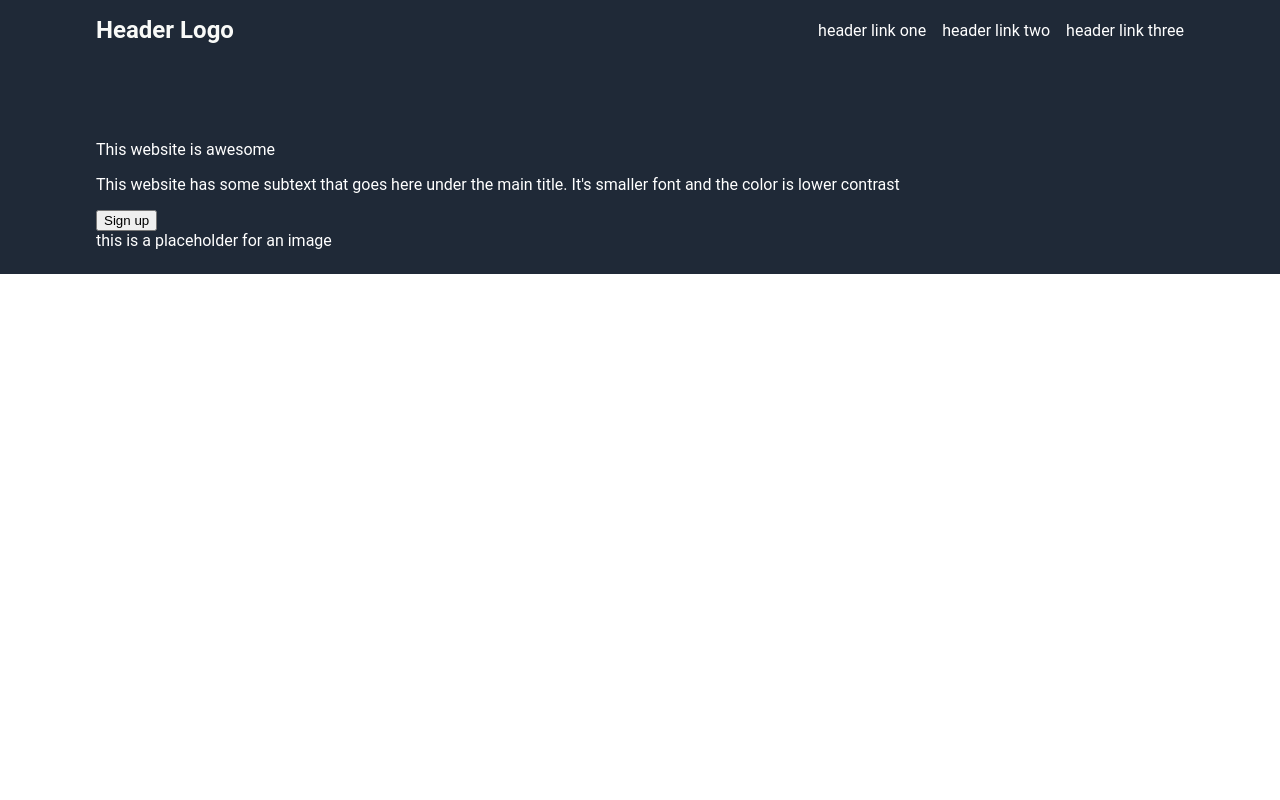
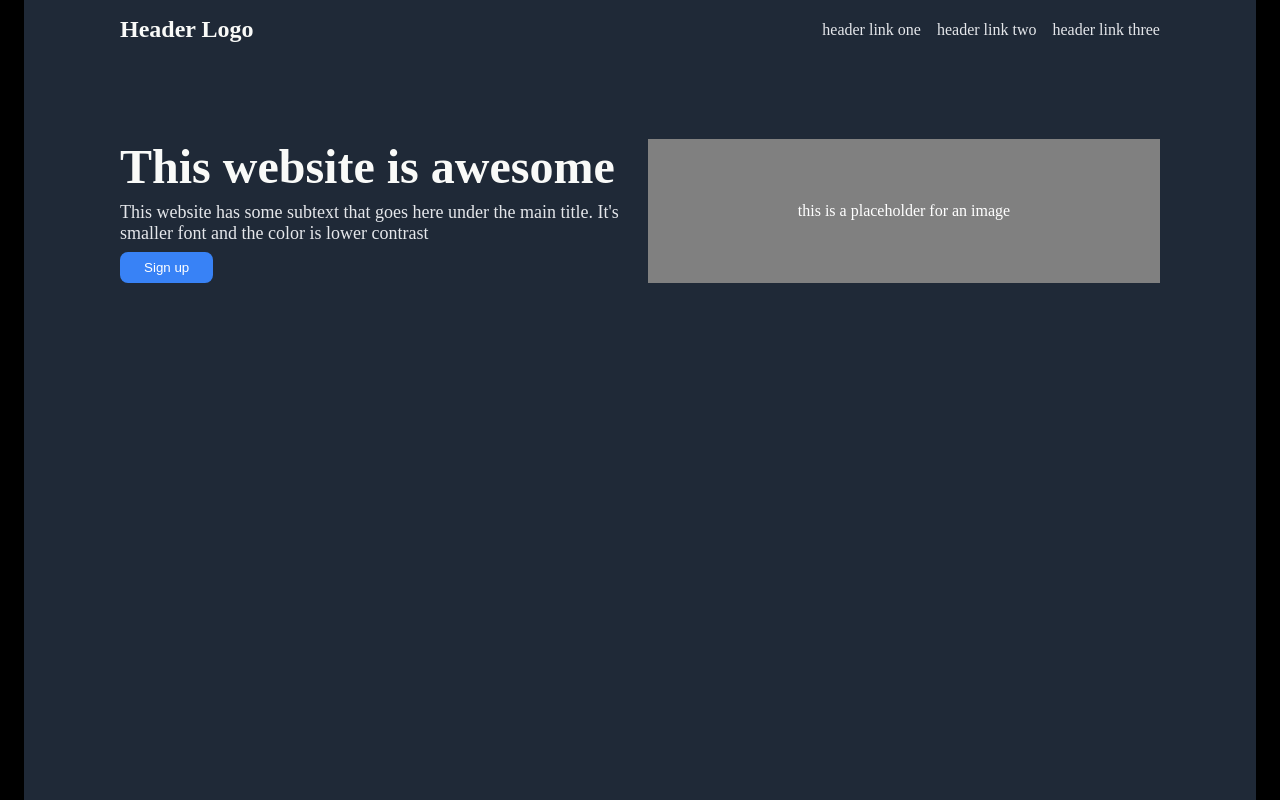
Before and after one commit to MadMysteriX/landing-page, a plain HTML site: page index.html in a window 1280 px wide. Shown: the top 800 px of the page. Drawn offline with Linux system fonts and the light colour scheme.

Commit message:
Finish css for header

```diff
--- a/index.html
+++ b/index.html
@@ -11,16 +11,20 @@
     <header>
      <nav>
         <div class="logo">Header Logo</div>
-        <ul class="nav">
+        <ul class="links">
             <li> header link one</li>
             <li> header link two</li>
             <li> header link three</li>
         </ul>
      </nav>
-        <div class="maintext">This website is awesome</div>
+     <div class="hero">
+      <div class="text">
+        <p class="maintext">This website is awesome</p>
         <p class="subtext"> This website has some subtext that goes here under the main title. It's smaller font and the color is lower contrast</p>
         <button class="signup"> Sign up</button>
+      </div>
         <div class="image"> this is a placeholder for an image</div>
+     </div>
     </header>
 </body>
 </html>
--- a/styles/styles.css
+++ b/styles/styles.css
@@ -1,31 +1,72 @@
+*,html{
+    margin: 0;
+    padding: 0;
+
+
+}
 body{
-    margin: 0;
-    font-family: roboto, serif;
+    height: 1912px;
+    display: flex;
+    justify-content: center;
+    background-color: black;
+
 }
 header{
     background-color: #1f2937;
-    color: white;
     padding-left: 96px;
     padding-right: 96px;
+
+}
+nav{
+    display: flex;
+    justify-content: space-between;
     padding-top: 16px;
-    padding-bottom: 24px;
-}
-ul{
-    list-style: none;
-    display: flex;
-    gap:16px;
-    padding: 0;
-    margin: 0;
+    padding-bottom: 96px ;
+    align-items: center;
 }
 .logo{
     font-size: 24px;
     color: #f9faf8;
     font-weight: bold;
+}
+.links{
+    list-style: none;
+    display: flex;
+    gap: 16px;
+    font-size: 16px;
+    color: #e5e7eb;
+}
+.hero{
+    display: flex;
 
 }
-nav{
-    display: flex;
-    justify-content: space-between;
+.text{
+    flex: 1;
+    margin-right: 16px;
+}
+.image{
+    flex: 1;
+    background-color: gray;
+    color: white;
+    display: flex   ;
+    justify-content: center;
     align-items: center;
-    margin-bottom: 96px;
 }
+.maintext{
+    font-size: 48px;
+    font-weight: bolder;
+    color: #f9faf8;
+    margin-bottom: 8px;
+}
+.subtext{
+    font-size: 18px;
+    color: #e5e7eb;
+    margin-bottom: 8px;
+}
+button.signup {
+    padding: 8px 24px 8px 24px ;
+    background-color: #3882f6;
+    color: white;
+    border-radius: 8px;
+    border: none;
+}
```
